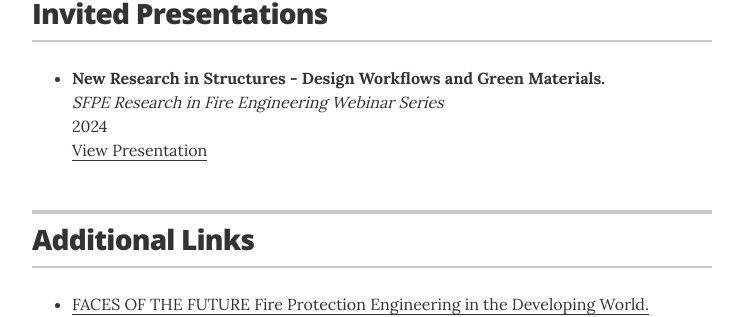
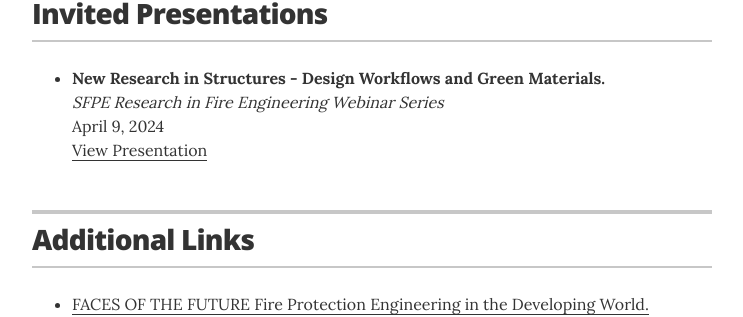
Before and after one commit to yshewalul/portfolio, a Jekyll site: the page built from index.html, in a window 1280 px wide and 900 px high, scrolled down 6472 px. Shown: the part 144-461 px from the top of the window, without its empty margins (268-1011 px from the left). Built offline with Jekyll 4.4.1, drawn with Linux system fonts in a browser that asks for light colours.

Commit message:
Update presentations.yml

```diff
--- a/_data/presentations.yml
+++ b/_data/presentations.yml
@@ -1,5 +1,5 @@
 #presentations:
 - title: "New Research in Structures - Design Workflows and Green Materials."
   event: "SFPE Research in Fire Engineering Webinar Series"
-  date: "2024"
+  date: "April 9, 2024"
   url: "https://www.pathlms.com/sfpe/courses/64565/webinars/42369"
```
